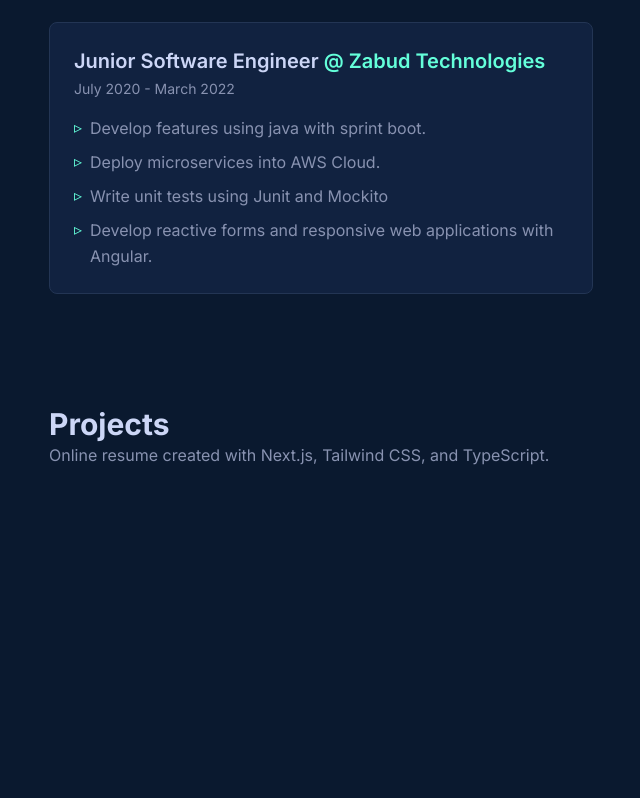
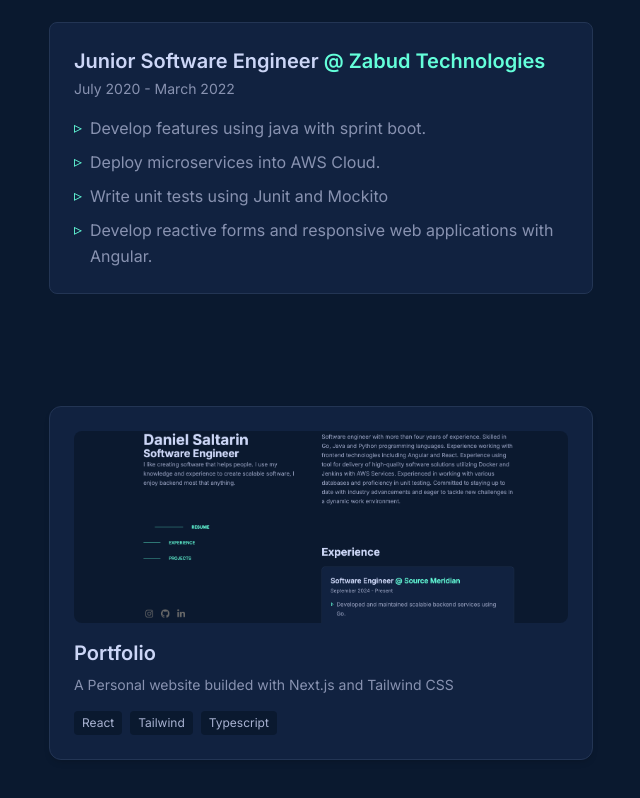
Before and after one commit to dgsaltarin/portfolio, a Next.js app: page / in a window 1280 px wide. Shown: the part 1064-1862 px from the top of the page, without its empty margins (591-1231 px from the left). Before the commit the page ends 1596 px from the top, so only its background shows below. Built offline with nearby package versions, Linux system fonts and the light colour scheme.

Commit message:
updated projects component and added first project

```diff
--- /dev/null
+++ b/src/app/components/common/ProjectCard.tsx
@@ -0,0 +1,57 @@
+import React from "react";
+import Image, { StaticImageData } from "next/image"; // only if you're using Next.js
+
+type ProjectCardProps = {
+  title: string;
+  description: string;
+  technologies: string[];
+  imageSrc: StaticImageData; // local path e.g., /images/my-project.png
+  link?: string;
+};
+
+export default function ProjectCard({
+  title,
+  description,
+  technologies,
+  imageSrc,
+  link,
+}: ProjectCardProps) {
+  return (
+    <div className="group relative rounded-xl border border-[var(--border-color)] bg-[var(--secondary-bg)] p-6 shadow-md transition-all duration-300 hover:-translate-y-1 hover:border-[var(--primary-color)] hover:shadow-lg">
+      <div className="mb-4 overflow-hidden rounded-lg">
+        <Image
+          src={imageSrc}
+          alt={title}
+          width={177}
+          height={99}
+          className="w-full h-48 object-cover transition-transform duration-300 group-hover:scale-105"
+        />
+      </div>
+
+      <h3 className="text-xl font-semibold text-[var(--text-light)]">
+        {title}
+      </h3>
+      <p className="mt-2 text-sm text-[var(--text-dark)]">{description}</p>
+
+      <ul className="mt-4 flex flex-wrap gap-2 text-xs text-[var(--text-muted)]">
+        {technologies.map((tech) => (
+          <li
+            key={tech}
+            className="px-2 py-1 bg-[var(--background-color)] rounded"
+          >
+            {tech}
+          </li>
+        ))}
+      </ul>
+
+      {link && (
+        <a
+          href={link}
+          target="_blank"
+          rel="noopener noreferrer"
+          className="absolute inset-0"
+        />
+      )}
+    </div>
+  );
+}
--- a/src/app/components/sections/Projects.tsx
+++ b/src/app/components/sections/Projects.tsx
@@ -1,9 +1,15 @@
+import ProjectCard from "@/app/components/common/ProjectCard";
+import PorfolioImage from "../../../../content/projects/project-1.png";
+
 function Projects() {
   return (
-    <section id="projects">
-      <h3>Projects</h3>
-      <p>Online resume created with Next.js, Tailwind CSS, and TypeScript.</p>
-    </section>
+    <ProjectCard
+      title="Portfolio"
+      description="A Personal website builded with Next.js and Tailwind CSS"
+      technologies={["React", "Tailwind", "Typescript"]}
+      imageSrc={PorfolioImage}
+      link="https://danielsaltarin.com"
+    />
   );
 }
 
```
Also changed, not shown: content/projects/project-1.png (added).
